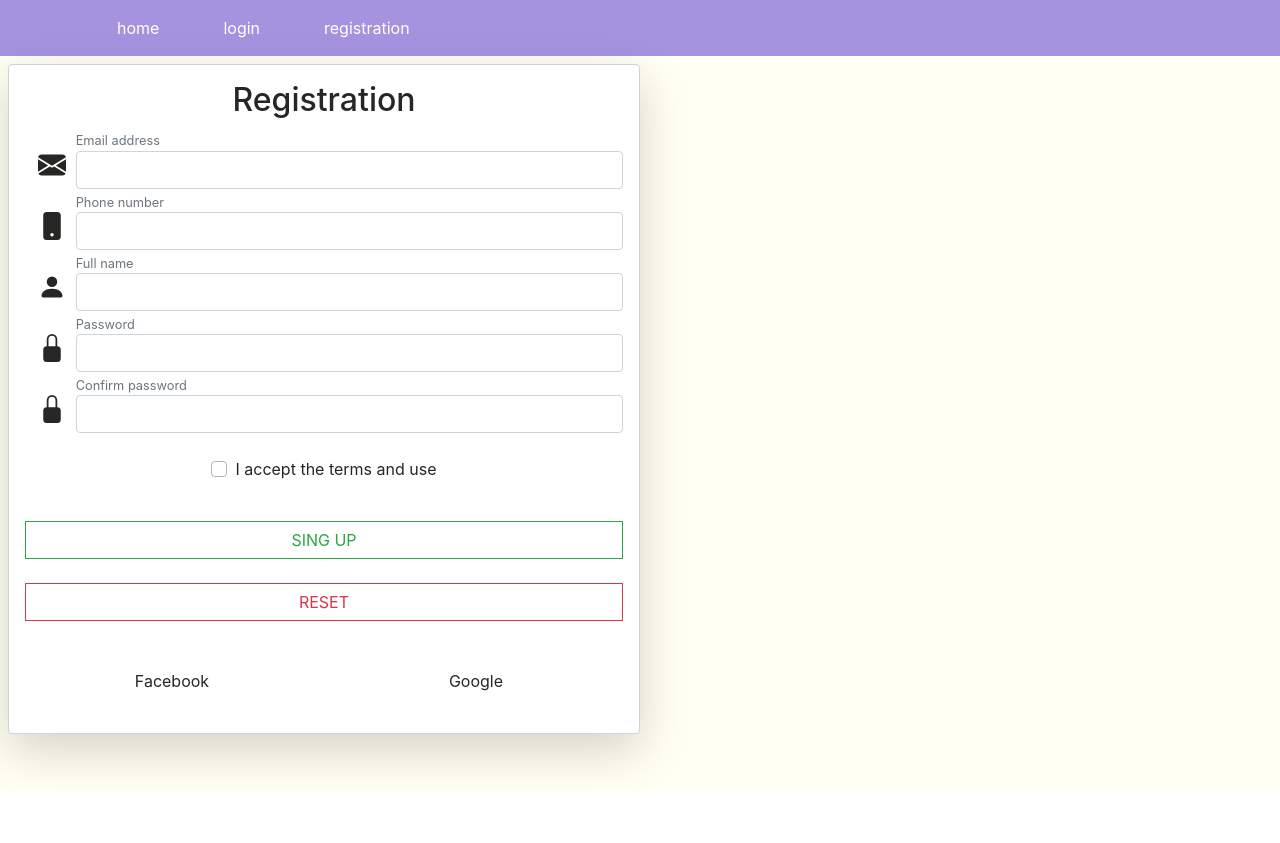
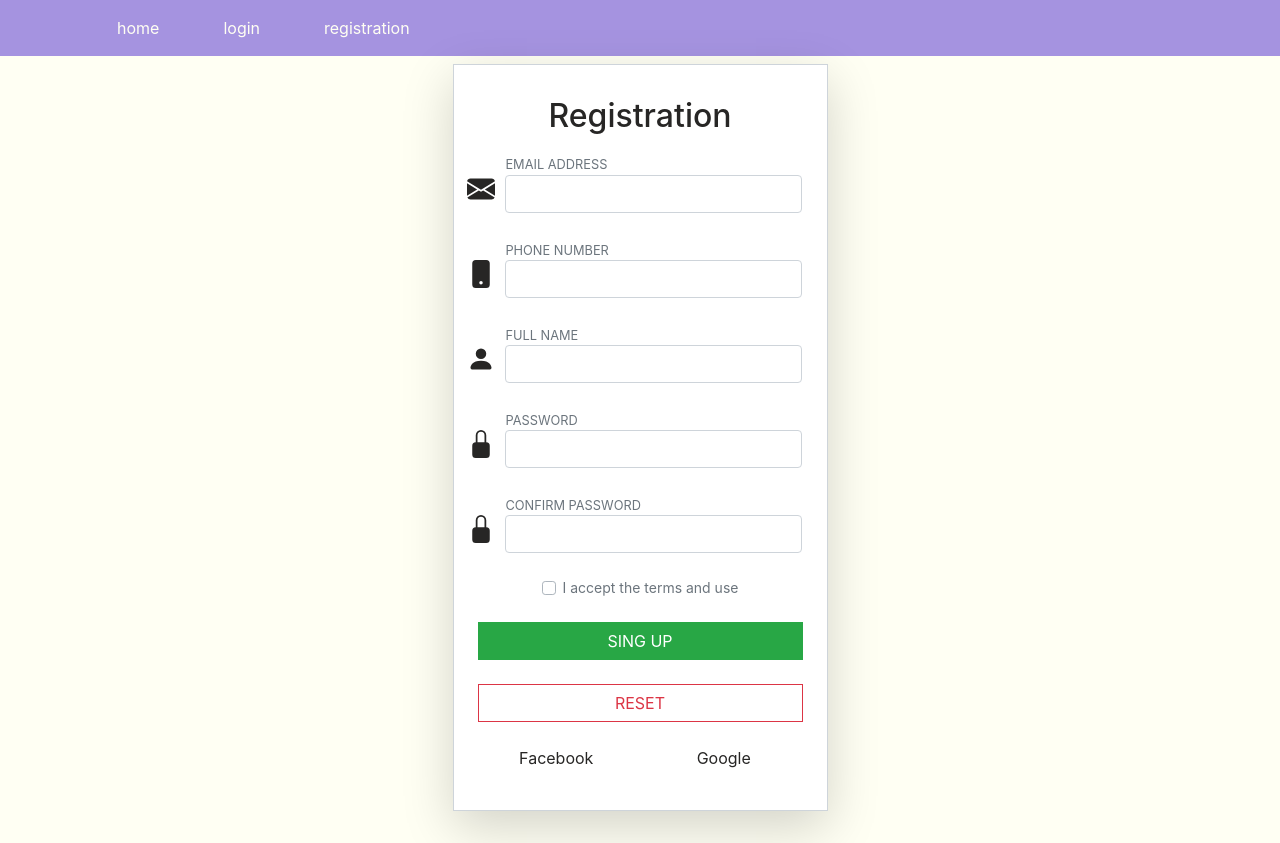
Before and after one commit to butvin/v2europa, a Vue app: page /register in a window 1280 px wide. Before the commit the page ends 800 px from the top, so only its background shows below. Built offline with nearby package versions, Linux system fonts and the light colour scheme.

Commit message:
register-form #start

```diff
--- a/src/components/IndexComponent.vue
+++ b/src/components/IndexComponent.vue
@@ -1,13 +1,14 @@
 <template>
   <div class="index-component">
-    <h2>Index2 Component</h2>
-    <div>
+    <h2>Index Component</h2>
+    <div class="m-4">
       <b-button
-        variant="outline-danger"
-        size="lg"
+        variant="outline-dark"
+        size="sm"
+        squared
         @click="showAllUsers"
       >
-        <span class="text-uppercase">show</span>
+        <span class="text-uppercase">show all users</span>
       </b-button>
     </div>
     <div v-if="users">
@@ -22,18 +23,6 @@
       >
       </b-table>
     </div>
-    <b-container fluid="true">
-      <div
-        v-for="user in users"
-        :key="user.id"
-      >
-        <b-row >
-          <b-col>
-            <pre>{{ user }}</pre>
-          </b-col>
-        </b-row>
-      </div>
-    </b-container>
   </div>
 </template>
 
@@ -100,9 +89,9 @@ export default {
       HttpService.getAllUsers().then(response => {
         console.log(response.data)
         this.users = response.data
-      }).catch(
-        error => console.log(error)
-      ).finally(
+      }).catch(error => {
+        console.log(error)
+      }).finally(
         () => console.log('finally')
       )
     }
@@ -112,107 +101,3 @@ export default {
 
 <style scoped>
 </style>
-<template>
-  <div class="index-component">
-    <h2>Index Component</h2>
-    <div>
-      <b-button
-        class="mb-4 p-2"
-        variant="outline-success"
-        size="lg"
-        @click="showAllUsers"
-      >
-        <span class="text-uppercase">show all users</span>
-      </b-button>
-    </div>
-    <div v-if="users">
-      <b-table
-        head-variant="dark"
-        bordered
-        small
-        hover
-        responsive="sm"
-        :items="users"
-        :fields="columns"
-      >
-      </b-table>
-    </div>
-  </div>
-</template>
-
-<script>
-import HttpService from '@/services/HttpService'
-
-export default {
-  name: 'IndexComponent',
-  data () {
-    return {
-      users: null,
-      columns: [
-        {
-          key: 'id',
-          sortable: true,
-          label: '#'
-        },
-        {
-          key: 'name',
-          sortable: true
-        },
-        {
-          key: 'email',
-          sortable: true
-        },
-        {
-          key: 'phone',
-          sortable: false
-        },
-        {
-          key: 'status',
-          sortable: true
-        },
-        {
-          key: 'role_id',
-          sortable: true,
-          label: 'Role',
-          variant: 'secondary'
-          // formatter: (value, key, user) => {
-          //   return value === 1 ? [ value, key, user ] : 'client'
-          // }
-        },
-        {
-          key: 'password',
-          sortable: false
-        },
-        {
-          key: 'created_at',
-          label: 'Created',
-          sortable: true,
-          variant: 'info'
-        },
-        {
-          key: 'verified_at',
-          label: 'Verified',
-          sortable: true,
-          variant: 'info'
-        }
-      ]
-    }
-  },
-  methods: {
-    showAllUsers () {
-      HttpService.getAllUsers().then(response => {
-        console.log(response.data)
-        this.users = response.data
-      }).catch(
-        error => console.log(error)
-      ).finally(
-        () => console.log('finally')
-      )
-    }
-  }
-}
-</script>
-
-<!-- Add "scoped" attribute to limit CSS to this component only -->
-<style scoped>
-</style>
--- a/src/components/auth/RegisterComponent.vue
+++ b/src/components/auth/RegisterComponent.vue
@@ -3,21 +3,21 @@
     <b-form
       id="registration-form"
       v-if="showForm"
-      @submit="onSubmit"
-      @reset="onReset"
-      class="shadow-lg p-3 mb-5 bg-white rounded"
+      @submit="onSubmit.prevent"
+      @reset="onReset.prevent"
+      class="shadow-lg p-4 mb-4 bg-white"
     >
       <!-- Title area-->
-      <b-form-row>
+      <b-form-row class="m-2">
         <b-col sm="12" class="text-center">
-          <h2><span>Registration</span></h2>
+          <h2>Registration</h2>
         </b-col>
       </b-form-row>
       <!-- Email field -->
-      <b-form-row>
+      <b-form-row class="mt-2">
         <b-col sm="1"></b-col>
         <b-col sm="11">
-          <b-form-text>Email address</b-form-text>
+          <b-form-text class="text-uppercase">Email address</b-form-text>
         </b-col>
         <b-col sm="1">
           <b-icon icon="envelope-fill" font-scale="1.75" class="float-right"></b-icon>
@@ -27,10 +27,10 @@
         </b-col>
       </b-form-row>
       <!-- Phone field -->
-      <b-form-row>
+      <b-form-row class="mt-4">
         <b-col sm="1"></b-col>
         <b-col sm="11">
-          <b-form-text>Phone number</b-form-text>
+          <b-form-text class="text-uppercase">Phone number</b-form-text>
         </b-col>
         <b-col sm="1">
           <b-icon icon="phone-fill" font-scale="1.75" class="float-right"></b-icon>
@@ -40,10 +40,10 @@
         </b-col>
       </b-form-row>
       <!-- User name field -->
-      <b-form-row>
+      <b-form-row class="mt-4">
         <b-col sm="1"></b-col>
         <b-col sm="11">
-          <b-form-text>Full name</b-form-text>
+          <b-form-text class="text-uppercase">Full name</b-form-text>
         </b-col>
         <b-col sm="1">
           <b-icon icon="person-fill" font-scale="1.75" class="float-right"></b-icon>
@@ -53,10 +53,10 @@
         </b-col>
       </b-form-row>
       <!-- Password field -->
-      <b-form-row>
+      <b-form-row class="mt-4">
         <b-col sm="1"></b-col>
         <b-col sm="11">
-          <b-form-text>Password</b-form-text>
+          <b-form-text class="text-uppercase">Password</b-form-text>
         </b-col>
         <b-col sm="1">
           <b-icon icon="lock-fill" font-scale="1.75" class="float-right"></b-icon>
@@ -65,11 +65,11 @@
           <b-form-input type="password" name="password" v-model="form.password"></b-form-input>
         </b-col>
       </b-form-row>
-      <!-- Confirmation password field -->
-      <b-form-row>
+      <!-- Password confirmation field -->
+      <b-form-row class="mt-4">
         <b-col sm="1"></b-col>
         <b-col sm="11">
-          <b-form-text>Confirm password</b-form-text>
+          <b-form-text class="text-uppercase">Confirm password</b-form-text>
         </b-col>
         <b-col sm="1">
           <b-icon icon="lock-fill" font-scale="1.75" class="float-right"></b-icon>
@@ -81,20 +81,15 @@
       <!-- Terms checkbox field -->
       <b-form-row class="mt-4">
         <b-col sm="12" md="12" lg="12" class="text-center">
-          <b-form-checkbox aria-label="ARIA-LABEL"
-            name="terms"
-            value="done"
-            unchecked-value="undone"
-            v-model="form.terms"
-          >
-            <p>I accept the terms and use</p>
+          <b-form-checkbox name="terms" value="done" unchecked-value="undone" v-model="form.terms" size="sm">
+            <p class="text-muted">I accept the terms and use</p>
           </b-form-checkbox>
         </b-col>
       </b-form-row>
       <!-- Sign up button -->
-      <b-form-row class="mt-4">
+      <b-form-row class="mt-2">
         <b-col sm="12" md="12" lg="12">
-          <b-button type="submit" variant="outline-success" block squared>
+          <b-button type="submit" variant="success" block squared>
             <span class="text-uppercase">sing&nbsp;up</span>
           </b-button>
         </b-col>
@@ -107,7 +102,8 @@
           </b-button>
         </b-col>
       </b-form-row>
-      <b-form-row class="mt-5 mb-2">
+      <!-- Register via social networks -->
+      <b-form-row class="mt-4">
         <b-col sm="6" md="6" lg="6">
           <p class="text-center">Facebook</p>
         </b-col>
@@ -140,7 +136,16 @@ export default {
       return true
     },
     onReset () {
-      return true
+      this.form.email = ''
+      this.form.phone = ''
+      this.form.name = ''
+      this.form.password = ''
+      this.form.rePassword = ''
+      this.form.terms = 'undone'
+      this.showForm = false
+      this.$nextTick(() => {
+        this.showForm = true
+      })
     }
   }
 }
@@ -149,10 +154,13 @@ export default {
 <style scoped>
 .register-component {
   background: #FFFFF3;
+  margin: 0 auto;
   width: 50%;
   height: 100%;
 }
 #registration-form {
+  margin: 0 auto;
+  max-width: 375px;
   padding: 1.5rem;
   border: 1px solid #CED4DA;
 }
```
